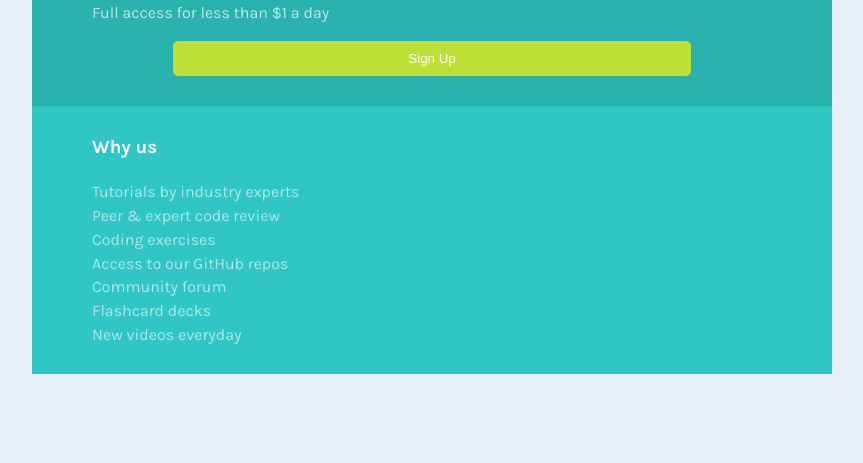
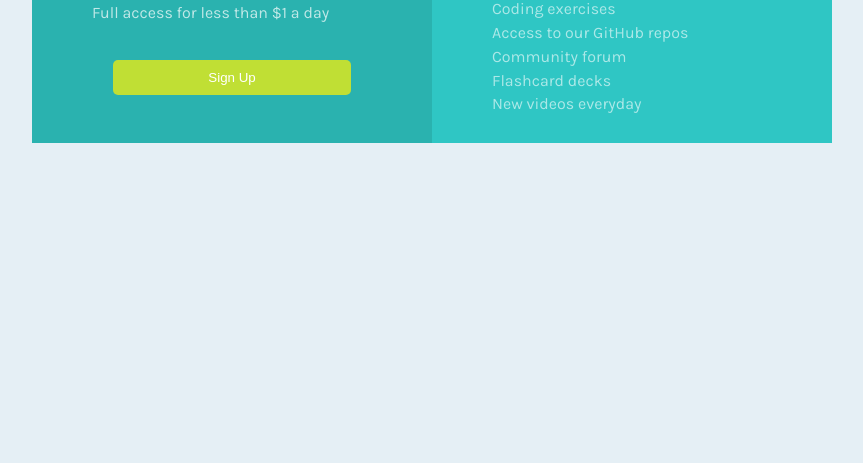
Before and after one commit to programmeur77/frontendmentos--price-challenge, a website: page index.html in a window 1280 px wide. Shown: the part 337-800 px from the top of the page, without its empty margins (208-1071 px from the left). Drawn offline with Linux system fonts and the light colour scheme.

Commit message:
Added grid pattern as per design

```diff
--- a/style/components/_cards.scss
+++ b/style/components/_cards.scss
@@ -4,5 +4,9 @@
 .price-component-grid {
   width: 100dvh;
   height: fit-content;
+  display: grid;
+  grid-template-columns: repeat(2, 1fr);
+  justify-self: center;
+  align-self: center;
   @import './price-component';
 }
--- a/style/components/_presentation.scss
+++ b/style/components/_presentation.scss
@@ -1,4 +1,5 @@
 &__presentation {
+  grid-column: span 2;
   background-color: #fff;
   padding: 30px;
   display: flex;
```
Also changed, not shown: style/style.css.
